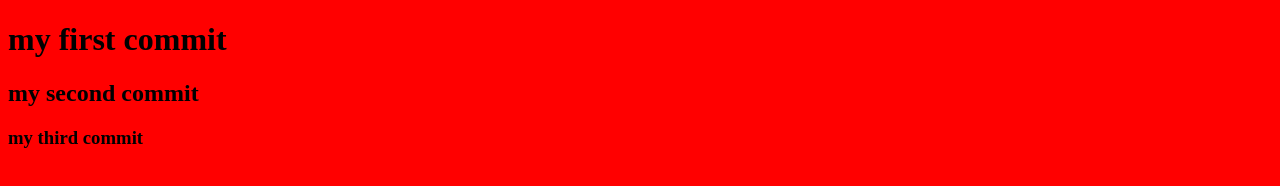
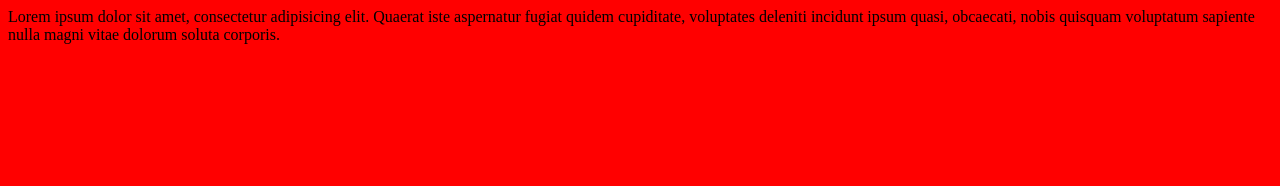
Before and after one commit to artur-91/site-1, a plain HTML site: page index.html in a window 1280 px wide. Drawn offline with Linux system fonts and the light colour scheme.

Commit message:
commit -4

```diff
--- a/index.html
+++ b/index.html
@@ -6,8 +6,6 @@
 	<link rel="stylesheet" href="style.css">
 </head>
 <body>
-	<h1>my first commit</h1>
-	<h2>my second  commit</h2>
-	<h3>my third commit</h3>
+Lorem ipsum dolor sit amet, consectetur adipisicing elit. Quaerat iste aspernatur fugiat quidem cupiditate, voluptates deleniti incidunt ipsum quasi, obcaecati, nobis quisquam voluptatum sapiente nulla magni vitae dolorum soluta corporis.
 </body>
 </html>
```
